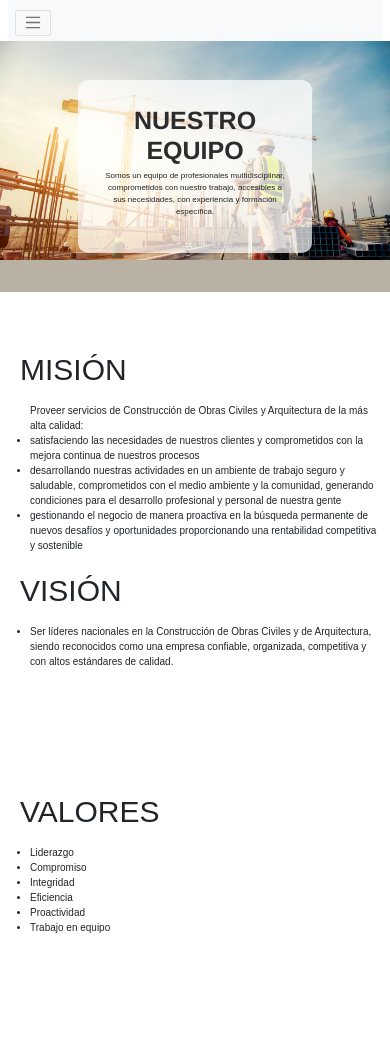
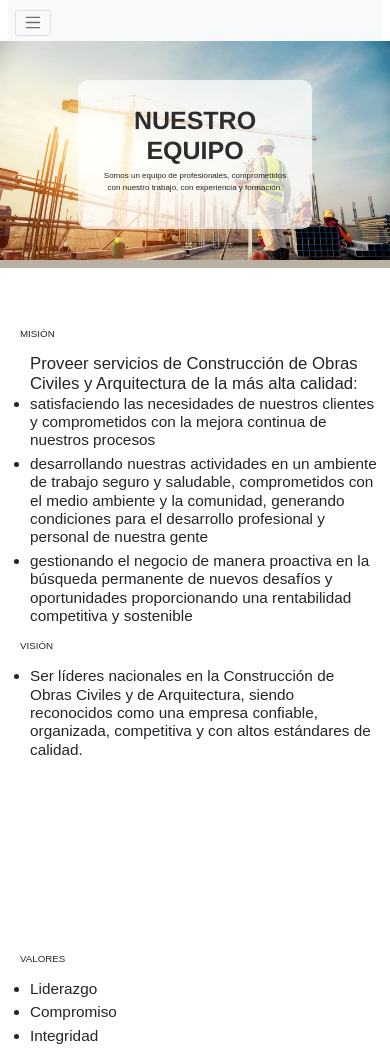
Before and after one commit to agustinguzman7/ProyectoConstructora, a website: page PAGES/staff.html in a window 390 px wide. Shown: the part 52-1100 px from the top of the page. Drawn offline with nearby package versions, Linux system fonts and the light colour scheme.

Commit message:
modificaciones responsive

```diff
--- a/PAGES/staff.html
+++ b/PAGES/staff.html
@@ -66,8 +66,8 @@
             <section class="primera__section">
                 <div class="main__titulo">
                     <h2 class="titulos__superior">NUESTRO EQUIPO </h2>
-                    <p class="titulos__subtitulo">Somos un equipo de profesionales multidisciplinar, comprometidos con
-                        nuestro trabajo, accesibles a sus necesidades, con experiencia y formación específica.</p>
+                    <p class="titulos__subtitulo">Somos un equipo de profesionales, comprometidos con
+                        nuestro trabajo, con experiencia y formación.</p>
                 </div>
 
 
@@ -77,37 +77,37 @@
                 <div class="section__NuestroEquipo">
                     <div class="section__list">
                         <h2 class="section__tituloNE">MISIÓN</h2>
-                        <ul class="section__listaNE">Proveer servicios de Construcción de Obras Civiles y Arquitectura de la
+                        <ul class="section__listaNE h2">Proveer servicios de Construcción de Obras Civiles y Arquitectura de la
                             más alta calidad:
-                            <li>satisfaciendo las necesidades de nuestros clientes y comprometidos con la mejora continua de
+                            <li class="h3">satisfaciendo las necesidades de nuestros clientes y comprometidos con la mejora continua de
                                 nuestros procesos</li>
-                            <li>desarrollando nuestras actividades en un ambiente de trabajo seguro y saludable,
+                            <li class="h3">desarrollando nuestras actividades en un ambiente de trabajo seguro y saludable,
                                 comprometidos
                                 con el medio ambiente y la comunidad, generando condiciones para el desarrollo profesional y
                                 personal de nuestra gente</li>
-                            <li>gestionando el negocio de manera proactiva en la búsqueda permanente de nuevos desafíos y
+                            <li class="h3">gestionando el negocio de manera proactiva en la búsqueda permanente de nuevos desafíos y
                                 oportunidades proporcionando una rentabilidad competitiva y sostenible</li>
                         </ul>
                     </div>
 
                     <div class="section__list">
-                        <h2 class="section__tituloNE">VISIÓN</h2>
+                        <h2 class="section__tituloNE h2">VISIÓN</h2>
                         <ul class="section__listaNE">
-                            <li>Ser líderes nacionales en la Construcción de Obras Civiles y de Arquitectura, siendo
+                            <li class="h3">Ser líderes nacionales en la Construcción de Obras Civiles y de Arquitectura, siendo
                                 reconocidos
                                 como una empresa confiable, organizada, competitiva y con altos estándares de calidad.</li>
                         </ul>
                     </div>
 
                     <div class="section__list">
-                        <h2 class="section__tituloNE">VALORES</h2>
+                        <h2 class="section__tituloNE h2">VALORES</h2>
                         <ul class="section__listaNE">
-                            <li>Liderazgo</li>
-                            <li>Compromiso</li>
-                            <li>Integridad</li>
-                            <li>Eficiencia</li>
-                            <li>Proactividad</li>
-                            <li>Trabajo en equipo</li>
+                            <li class="h3">Liderazgo</li>
+                            <li class="h3">Compromiso</li>
+                            <li class="h3">Integridad</li>
+                            <li class="h3">Eficiencia</li>
+                            <li class="h3">Proactividad</li>
+                            <li class="h3">Trabajo en equipo</li>
                         </ul>
                     </div>
 
@@ -118,7 +118,7 @@
 
         </main>
         <footer class="footer">
-            <section class="footer__section--sup">
+            <!-- <section class="footer__section--sup">
                 <a href="https://www.facebook.com/"><img src="../ASSETS/Facebook-logo.png" alt="facebook" width="50px"
                         weigth:"50px"></a>
                 <a href="https://www.instagram.com/"><img src="../ASSETS/Instagram.png" alt="instagram" width="50px"
@@ -127,7 +127,7 @@
                         weigth:"50px"></a>
                 <a href="https://twitter.com/"><img src="../ASSETS/descarga.png" alt="twitter" width="50px" weigth:"50px"></a>
                 <a href="https://ar.linkedin.com/"><img src="../ASSETS/linked.png" alt="linkedin" width="50px"
-                        weigth:"50px"></a>
+                        weigth:"50px"></a> -->
 
             </section>
             <section class="footer__section-inf">
--- a/SCSS/parciales/_archivos.scss
+++ b/SCSS/parciales/_archivos.scss
@@ -1,7 +1,7 @@
-$titulo: 6rem;
-$subtitulo: 3rem;
-$textos: 2rem;
-$otrostextos: 4rem;
+$titulo: 4vw;
+$subtitulo: 2.5vw;
+$textos: 1.5vw;
+$otrostextos: 2vw;
 $gradient: linear-gradient(to right, #dd1818, #333333);
 
 $text: (
--- a/SCSS/parciales/_principal.scss
+++ b/SCSS/parciales/_principal.scss
@@ -4,32 +4,28 @@
     display: flex;
     flex-direction: column;
     .primera__section{
+        display: flex;
+        flex-direction: column;
+        align-items: center;
         background-image: url(../IMAGES/construccion.jpg);
-        background-size: 100%;
-        background-repeat: no-repeat;
+        height: min-content;
+
+
         .main__titulo{
 
             background-color: rgba(255, 255, 255, 0.7);
             text-align: center;
             padding: 25px;
             font-family: Arial;
-            margin-top: 250px;
-            margin-bottom: 200px;
-            margin-left: 20%;
-            margin-right: 20%;
             border-radius: 10px;
-            @media (max-width: 480px){
-                margin-top: 10%;
-                margin-bottom: 10%;
-            }
+
             .titulos__superior{
                 font-family: helvetica;
                 font-size: map-get($text, titulo);
                 font-weight: bold;
                 color:rgb(44, 44, 44);
-                @media (max-width: 480px) {
-                    font-size: 250%;
-                }
+
+
 
                 }
 
@@ -37,9 +33,7 @@
             .titulos__subtitulo{
                 font-size: map-get($text, subtitulo);
                 font-family: Arial;
-                @media (max-width: 480px) {
-                    font-size: 80%;
-                }
+
             }
         }
 
@@ -48,14 +42,12 @@
         align-items: center;
         .article__descrip{
             background: $gradient;
-            height: 450px;
-            padding: 50px;
+            height: auto;
+            padding: 5vw;
             font-family: Arial;
             display:flex;
             align-items: center;
-            @media (max-width: 480px){
-               height: 350px;
-            }
+
 
             .article__interior{
                 border: solid 5px whitesmoke;
@@ -64,27 +56,21 @@
                     padding: 10px;
                 }
                 .article__title{
-                    font-size: map-get($text, textos);
+                    font-size: map-get($text, subtitulo);
                     text-decoration: underline;
                     color:thistle;
-                    @media (max-width: 480px){
-                        font-size: 200%;
-                    }
+
                 }
                 .article__parr{
                     @extend .article__title;
                     font-size: $textos;
-                    @media (max-width: 480px){
-                        font-size: 100%;
-                    }
+
 
                 }
                 .article__parrSN{
-                    font-size: 2rem;
+                    font-size: $textos;
                     color:thistle;
-                    @media (max-width: 480px){
-                        font-size: 100%;
-                    }
+
                 }
             }
         }
```
Also changed, not shown: index.html (+3 -3 lines), SCSS/main.css, 1 other file.
